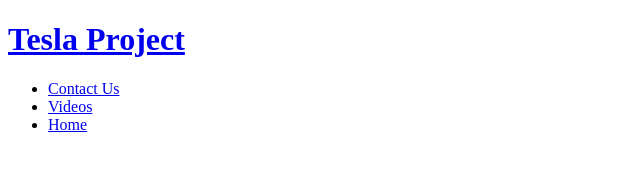
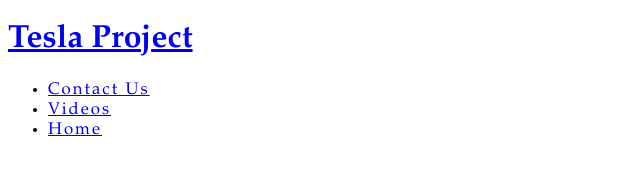
Before and after one commit to silberner-schnee/Project1-Nikola-Tesla, a plain HTML site: page index.html in a window 1280 px wide. Shown: the whole page, without its empty margins (0-640 px from the left). Drawn offline with Linux system fonts and the light colour scheme.

Commit message:
add contact and media html pages

```diff
--- a/assets/css/style.css
+++ b/assets/css/style.css
@@ -1,5 +1,15 @@
+body {
+    font-family: garamond, serif;
+}
+
 */ headings & logo */
+
 #logo {
     float: left
-    font-size: 200%;
+    font-size: 215%;
 }
+
+#nav-menu {
+    letter-spacing: 2px;
+    font-size: 105%;
+}
--- a/index.html
+++ b/index.html
@@ -17,17 +17,13 @@
         </a>
         <!--Navigation-->
         <nav>
-            <ul id="nav-menu">
-                <li>
-                    <a href="contact.html">Contact Us</a>
-                </li>
-                <li>
-                    <a href="media.html">Videos</a>
-                </li>
-                <li>
-                    <a href="index.html" class="active">Home</a>
-                </li>
-            </ul>
+            <div class="nav-wrapper">
+                <ul id="nav-menu">
+                    <li><a href="contact.html">Contact Us</a></li>
+                    <li><a href="media.html">Videos</a></li>
+                    <li> <a href="index.html" class="active">Home</a></li>
+                </ul>
+            </div>
         </nav>
     </header>
 
```
Also changed, not shown: contact.html (added), media.html (added).
